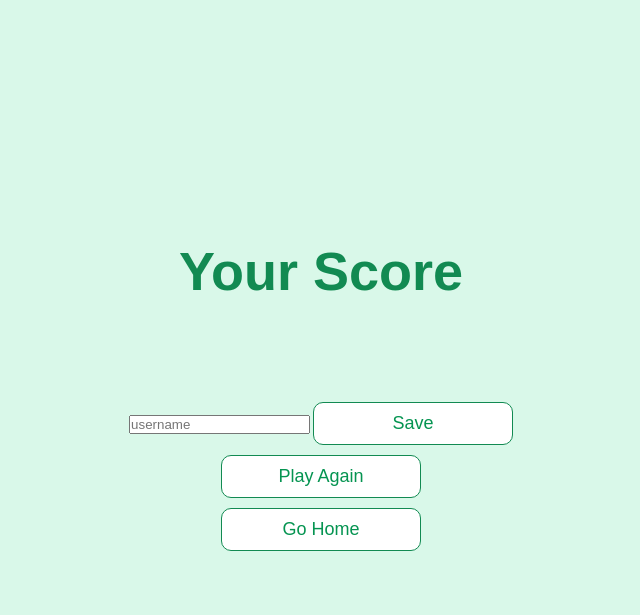
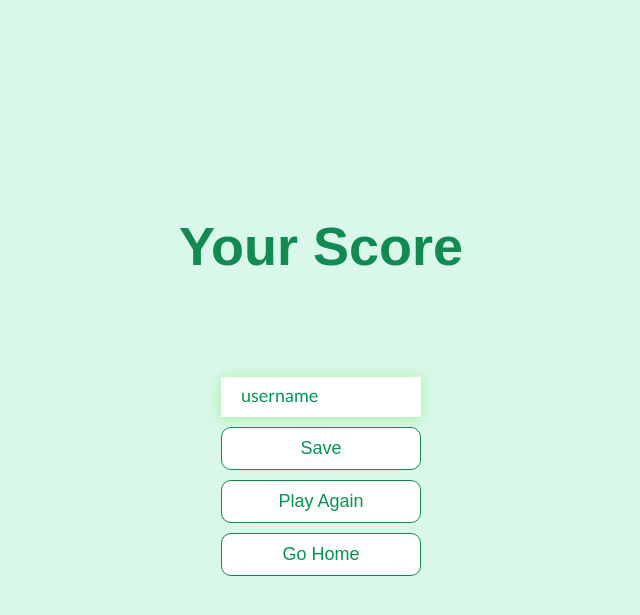
Before and after one commit to sibashish99/quiz-js, a PHP site: page /end.html in a window 1280 px wide. Shown: the top 615 px of the page, without its empty margins (319-959 px from the left). Run offline with PHP 8.4, Linux system fonts and the light colour scheme.

Commit message:
Update style.css

```diff
--- a/style.css
+++ b/style.css
@@ -102,3 +102,24 @@ h3{
     box-shadow : none;
     transform: none;
 }
+
+form{
+    width: 100%;
+    display: flex;
+    flex-direction: column;
+    align-items: center;
+
+}
+input{
+    margin-bottom: 1rem;
+    width: 20rem;
+    height: 3rem;
+    padding: 2rem;
+    font-size: 1.8rem;
+    border: none;
+    box-shadow: 0 0.1rem 1.4rem 0 rgba(103, 235, 86, 0.5);
+}
+input::placeholder{
+    color: #059451;
+    font-family: 'Gill Sans', 'Gill Sans MT', Calibri, 'Trebuchet MS', sans-serif;
+}
```
